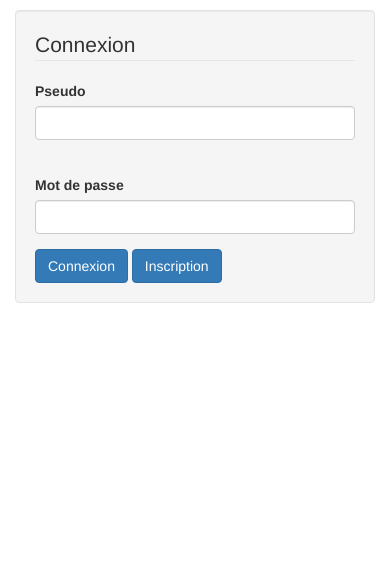
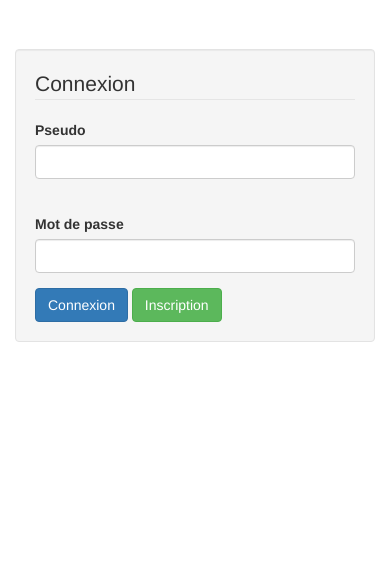
Before and after one commit to ErwanLbp/serveur-traitement-image, a PHP site: page /connexion.php in a window 390 px wide. Shown: the part 35-617 px from the top of the page. Run offline with PHP 8.4, Linux system fonts and the light colour scheme; data comes from the database, SQL or seed files in the repository.

Commit message:
finit inscription connexion

```diff
--- a/connexion.css
+++ b/connexion.css
@@ -1,3 +1,7 @@
+.formulaire{
+	margin-top: 10%;
+}
+
 .i-large,
 .i-medium,
 .i-small {
--- a/connexion.php
+++ b/connexion.php
@@ -44,7 +44,7 @@ if(isset($_POST['pseudo'])){
 		<?php include ('header.php'); ?>
 
 		<article class="row">
-			<div class="col-lg-offset-4 col-sm-4">
+			<div class="col-lg-offset-4 col-sm-4 formulaire">
 				<form method="post" action="connexion.php" class="well">
 					<legend>Connexion</legend>
 					<?php if(!empty($erreur)) echo '<div class="has-error"><p class="help-block">'.$erreur.'</p></div>'; ?>
@@ -58,7 +58,7 @@ if(isset($_POST['pseudo'])){
 						<input class="form-control" type="password" id="mdp" name="mdp"/>
 					</div>
 					<input type="submit" class="btn btn-primary" value="Connexion">
-					<input type="button" class="btn btn-primary" value="Inscription" onclick="document.location.href='inscription.php'">
+					<input type="button" class="btn btn-success" value="Inscription" onclick="document.location.href='inscription.php'">
 				</form>
 			</div>
 		</article>
--- a/index.php
+++ b/index.php
@@ -96,7 +96,6 @@ include('connectBDD.php');
 					</div>
 				</form>
 			</div>
-		</form>
 
 			<input type="button" name="recuperer" value="Récupérer" title="Télécharger l'image sur votre ordinateur" onclick="document.location.href='download.php'"><br>
 			<input type="button" name="sauvegarder" value="Sauvegarder" title="Sauvegarder l'image sur le serveur" onclick=afficherCacher('sauvegarde')>
--- a/inscription.php
+++ b/inscription.php
@@ -46,7 +46,7 @@ if(isset($_POST['pseudo']) and $_POST['pseudo'] != ""){
 	<?php include ('header.php'); ?>
 
 	<article class="row">
-			<div class="col-lg-offset-4 col-sm-4">
+			<div class="col-lg-offset-4 col-sm-4 formulaire">
 				<form method="post" action="inscription.php" class="well">
 					<legend>Inscription</legend>
 					<?php if(!empty($erreur)) echo '<div class="has-error"><p class="help-block">'.$erreur.'</p></div>'; ?>
```
Lines whose indentation alone changed are shown as unchanged.
